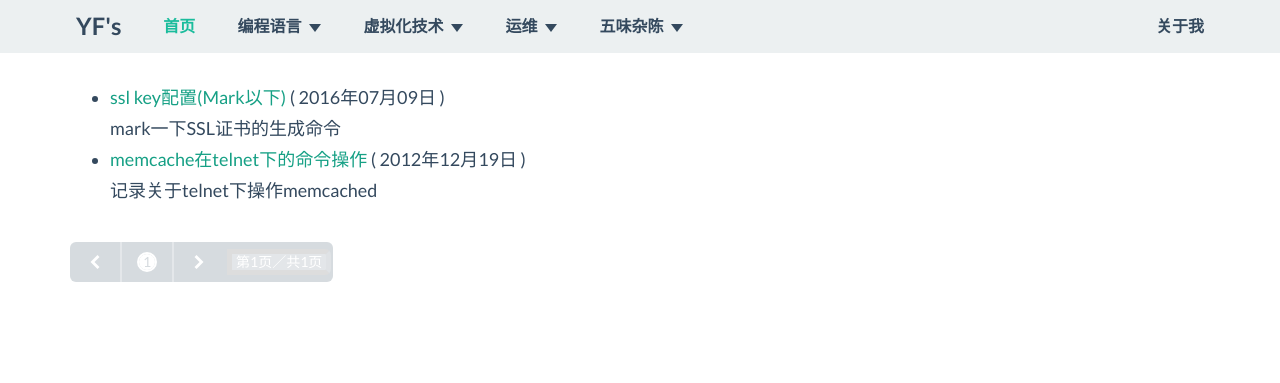
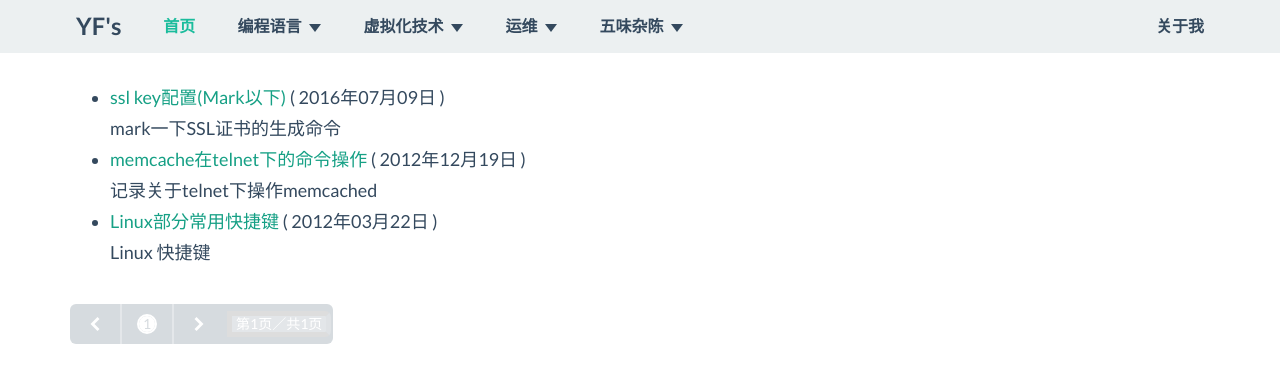
Before and after one commit to nealwon/nealwon.github.io, a Jekyll site: the page built from index.html, in a window 1280 px wide. Shown: the top 383 px of the page. Built offline with Jekyll 4.4.1, drawn with Linux system fonts in a browser that asks for light colours; the list of posts is cut into pages by our own code; part of the change alters nothing that is shown.

Commit message:
add keymap

```diff
--- a/_includes/menu.html
+++ b/_includes/menu.html
@@ -4,7 +4,7 @@
           <button type="button" class="navbar-toggle" data-toggle="collapse" data-target=".navbar-collapse">
             <span class="sr-only">Toggle navigation</span>
           </button>
-          <a class="navbar-brand" href="#">YF's</a>
+          <a class="navbar-brand" href="/">YF's</a>
         </div>
         <div class="navbar-collapse collapse">
           <ul class="nav navbar-nav">
--- /dev/null
+++ b/_posts/2012-03-22-linux-keymap.md
@@ -0,0 +1,27 @@
+---
+layout: default
+title: Linux部分常用快捷键
+category: linux
+excerpt: Linux 快捷键
+---
+
+- CTRL+U    清除光标之前的内容
+- CTRL+Y    粘贴上次u的内容
+- CTRL+R    增量搜索命令,输入字符串后多次按组合键会继续上翻
+- CTRL+P    上一条命令
+- CTRL+N    下一条命令
+
+- CTRL+L    清屏
+- CTRL+A    光标移到行首
+- CTRL+E    光标移到行尾
+- CTRL+W    清除光标前一个单词
+- CTRL+K    清除光标到行尾
+- CTRL+T    交换光标前两个字符
+- CTRL+V    开始输入控制符
+- CTRL+F/B    光标前移/后移一个字符
+
+- !!         上一条命令
+- !-N        前面第N条命令
+- !-N:p    打印前面第N条命令
+- !?string?    前面最近包含string的命令
+- !-N:gs/str1/str2/    将第N条命令的str1替换为str2执行
```
